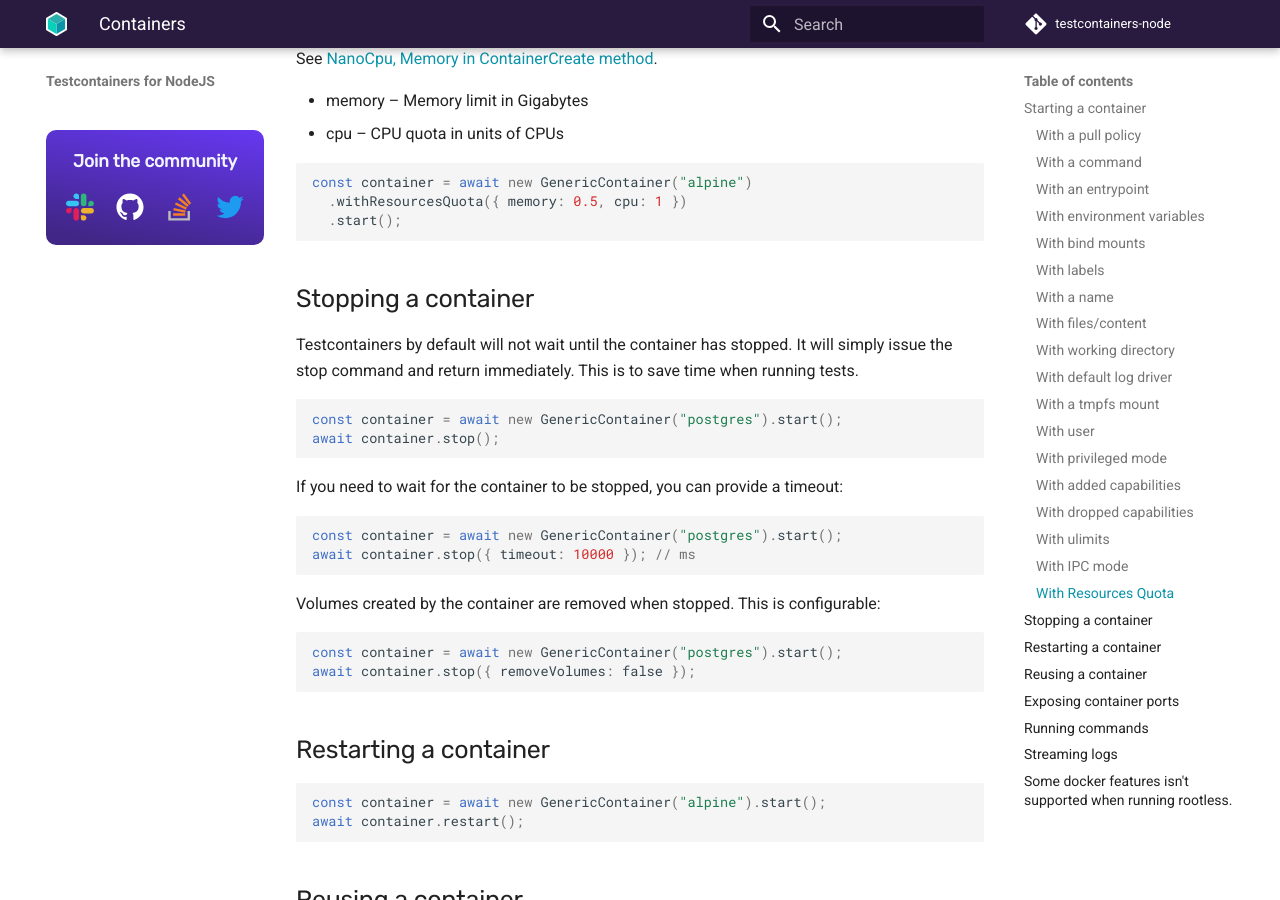
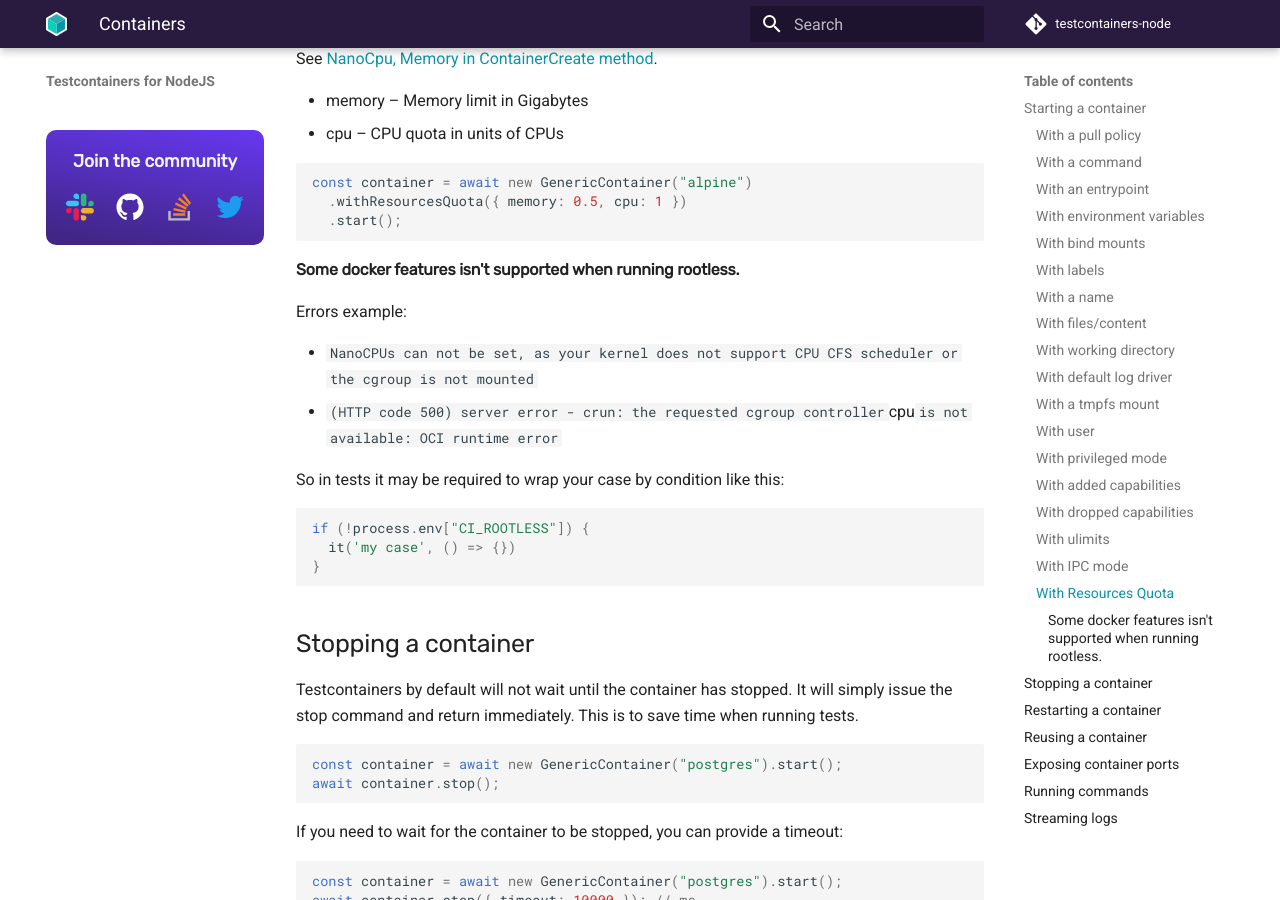
Before and after one commit to testcontainers/testcontainers-node, an MkDocs documentation site: the page built from docs/features/containers.md, in a window 1280 px wide and 900 px high, scrolled down 4093 px. Built offline with MkDocs 1.6.1 and Material for MkDocs 9.7.7, drawn with Linux system fonts in a browser that asks for light colours; comment, search, counter and statistics services are not loaded; some of the changed text lies outside the part shown.

Commit message:
fix docs

````diff
--- a/docs/features/containers.md
+++ b/docs/features/containers.md
@@ -208,6 +208,21 @@ const container = await new GenericContainer("alpine")
   .start();
 ```
 
+#### Some docker features isn't supported when running rootless.
+
+Errors example:
+
+- `NanoCPUs can not be set, as your kernel does not support CPU CFS scheduler or the cgroup is not mounted`
+- `(HTTP code 500) server error - crun: the requested cgroup controller `cpu` is not available: OCI runtime error`
+
+So in tests it may be required to wrap your case by condition like this:
+
+```ts
+if (!process.env["CI_ROOTLESS"]) {
+  it('my case', () => {})
+}
+```
+
 ## Stopping a container
 
 Testcontainers by default will not wait until the container has stopped. It will simply issue the stop command and return immediately. This is to save time when running tests.
@@ -321,18 +336,3 @@ const container = await new GenericContainer("alpine").start();
   .on("err", line => console.error(line))
   .on("end", () => console.log("Stream closed"));
 ```
-
-## Some docker features isn't supported when running rootless.
-
-Errors example:
-
-- `NanoCPUs can not be set, as your kernel does not support CPU CFS scheduler or the cgroup is not mounted`
-- `(HTTP code 500) server error - crun: the requested cgroup controller `cpu` is not available: OCI runtime error`
-
-So in tests it may be required to wrap your case by condition like this:
-
-```ts
-if (!process.env["CI_ROOTLESS"]) {
-  it('my case', () => {})
-}
-```
````
